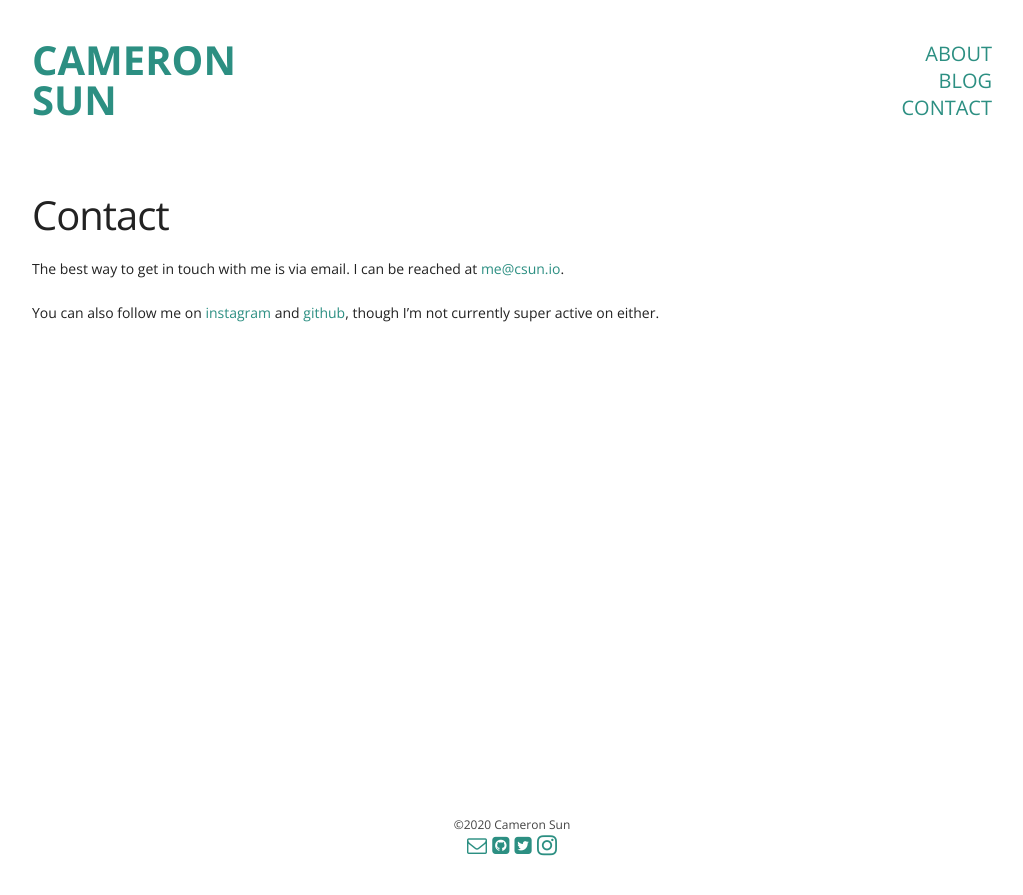
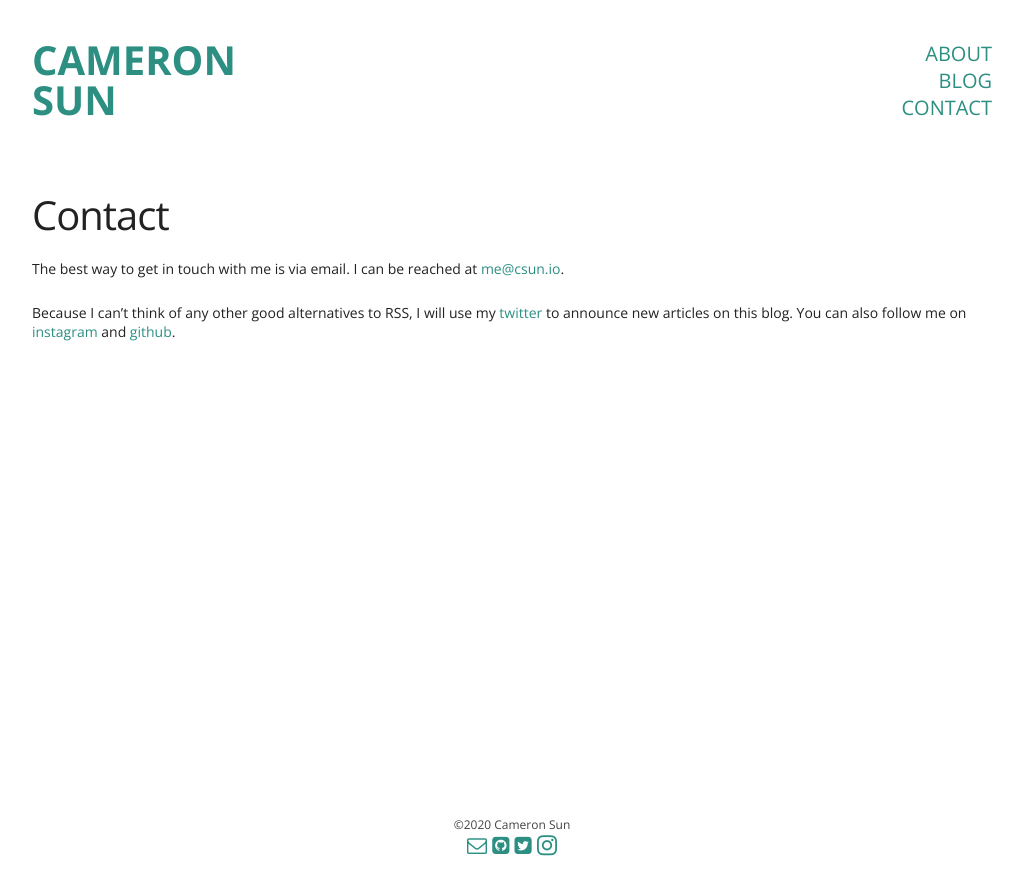
Before and after one commit to csun/csun.io, a Jekyll site: the page built from contact.md, in a window 1280 px wide. Shown: the top 895 px of the page, without its empty margins (128-1151 px from the left). Built offline with Jekyll 4.4.1, drawn with Linux system fonts in a browser that asks for light colours; some web fonts are replaced.

Commit message:
Add gnucash post

```diff
--- a/_sass/post.scss
+++ b/_sass/post.scss
@@ -16,4 +16,18 @@
 	img {
 		width: 100%;
 	}
+
+    .img-medium {
+        display: block;
+        width: 75%;
+        margin-left: auto;
+        margin-right: auto;
+    }
+
+    .img-small {
+        display: block;
+        width: 50%;
+        margin-left: auto;
+        margin-right: auto;
+    }
 }
--- a/contact.md
+++ b/contact.md
@@ -5,4 +5,4 @@ permaling: /contact/
 ---
 The best way to get in touch with me is via email. I can be reached at [me@csun.io](mailto:me@csun.io).
 
-You can also follow me on [instagram](https://www.instagram.com/cameronsun_) and [github](https://www.github.com/csun), though I'm not currently super active on either.
+Because I can't think of any other good alternatives to RSS, I will use my [twitter](https://www.twitter.com/cam_sun) to announce new articles on this blog. You can also follow me on [instagram](https://www.instagram.com/cameronsun_) and [github](https://www.github.com/csun).
```
Also changed, not shown: _posts/2020-5-17-gnucash-finance.md (added, +134 -0 lines), images/gnucash/empty_checking_account.png (added), images/gnucash/expenses_piechart.png (added), images/gnucash/full_checking_account.png (added), images/gnucash/gnucash_main.png (added), images/gnucash/gnucash_transaction.png (added), images/gnucash/income_expense.png (added), images/gnucash/month_4_food.png (added), images/gnucash/reconcile_1.png (added), images/gnucash/reconcile_2.png (added), images/gnucash/ytd_expenses.png (added), images/gnucash/ytd_food.png (added).
